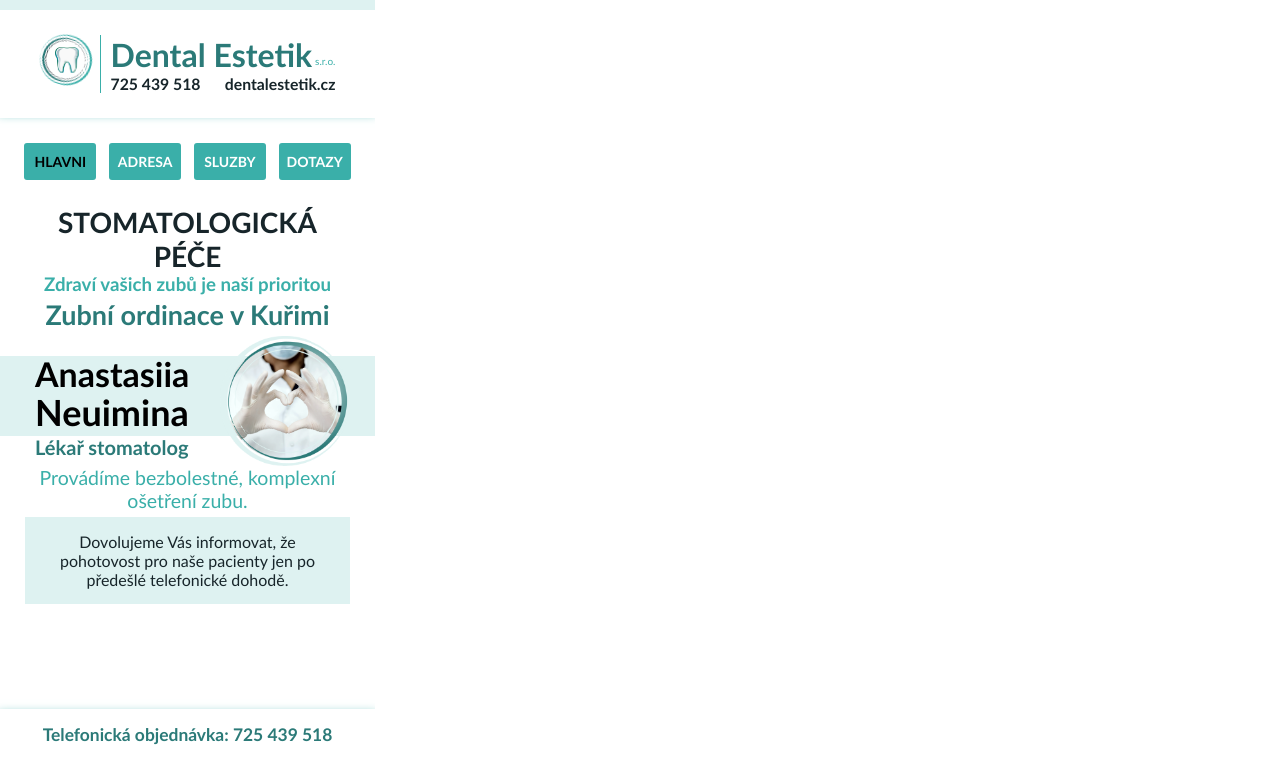
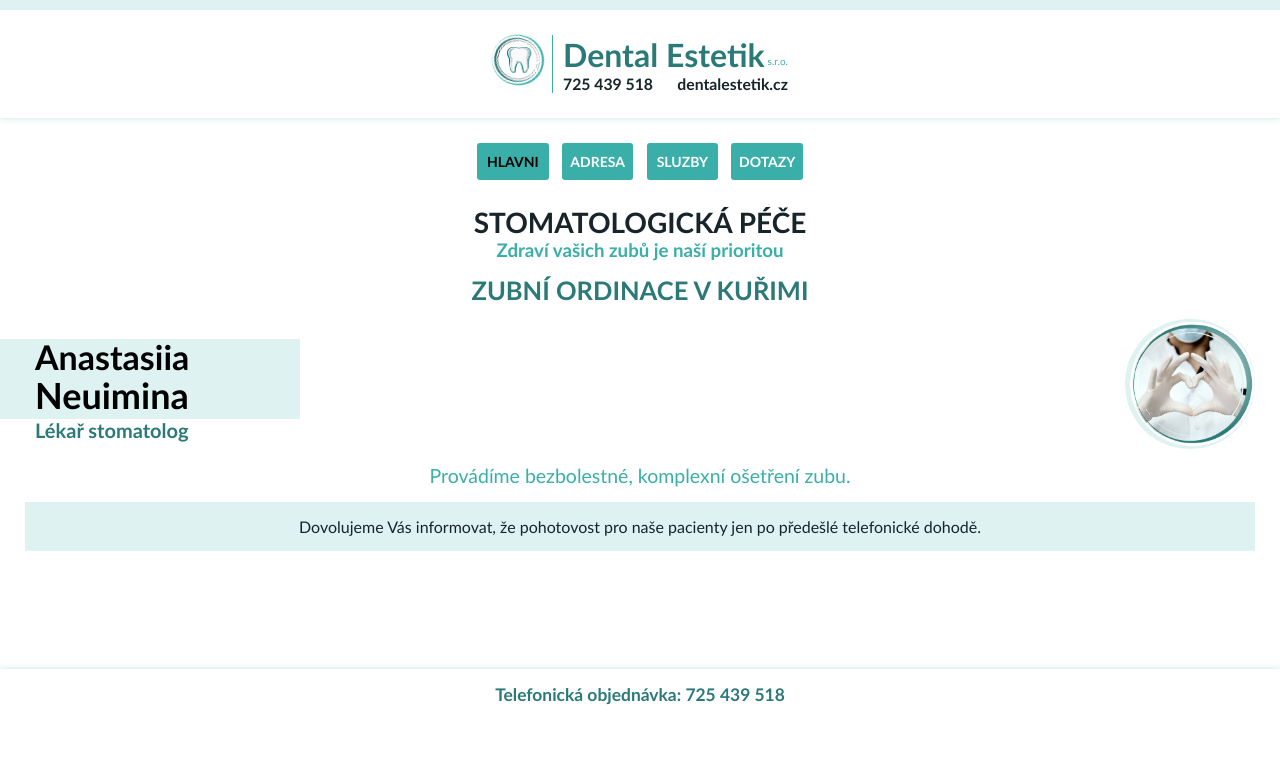
Before and after one commit to jdaianova/dantalestetik, a React (Create React App) app: page / in a window 1280 px wide. Shown: the top 782 px of the page. Built offline with nearby package versions, Linux system fonts and the light colour scheme.

Commit message:
11 commit

```diff
--- a/src/App.css
+++ b/src/App.css
@@ -5,13 +5,13 @@
 }
 
 .App {
-  width: 375px;
-  height: 95vh;
+  height: 90vh;
   display: flex;
   align-items: center;
   justify-content: space-between;
   flex-direction: column;
   overflow: hidden;
+  overflow-x: hidden;
   font-family: 'Trebuchet MS', 'Lucida Sans Unicode', 'Lucida Grande', 'Lucida Sans', Arial, sans-serif;
 }
 
@@ -20,4 +20,5 @@
   display: flex;
   justify-content: center;
   flex: 1;
+  overflow-x: hidden;
 }
--- a/src/App.js
+++ b/src/App.js
@@ -12,7 +12,7 @@ function App() {
   return (
     <div className="App">
       <Header />
-      <Router>
+      <Router basename='/'>
         <Menu />
         <main className="App-main">
           <Routes>
--- a/src/components/Hlavni/Hlavni.css
+++ b/src/components/Hlavni/Hlavni.css
@@ -7,7 +7,7 @@
 
 .Slogan {
   text-align: center;
-    /* background-color: aqua; */
+  /* background-color: aqua; */
 }
 
 /* stomatologická péče */
@@ -25,9 +25,12 @@
 
 /* Zubní ordinace v Kuřimi */
 .Slogan h6 {
-  font-size: 27px;
+  font-size: 25.5px;
   color: #2b7a78;
   line-height: 1.5em;
+  text-transform: uppercase;
+  margin-top: 10px;
+  margin-bottom: 10px;
   /* outline: 1px solid green; */
 }
 
@@ -48,7 +51,7 @@
 
 .Doctor-info::after {
   content: '';
-  width: 375px;
+  width: 300px;
   height: 80px;
   background-color: #def2f1;
   position: absolute;
@@ -93,7 +96,8 @@
 
 /* Provádíme bezbolestné */
 .Info-first {
-  margin-bottom: 5px;
+  margin-top: 15px;
+  margin-bottom: 15px;
   color: #3aafa9;
   font-size: 19.5px;
 }
--- a/src/components/Menu/Menu.js
+++ b/src/components/Menu/Menu.js
@@ -8,7 +8,7 @@ function Menu() {
   }
 
   return (
-    <nav>
+    <nav >
       <ul className="Menu-buttons">
         <li className="Menu-button">
           <NavLink className={stateClassName} to="/" >hlavni</NavLink>
```
